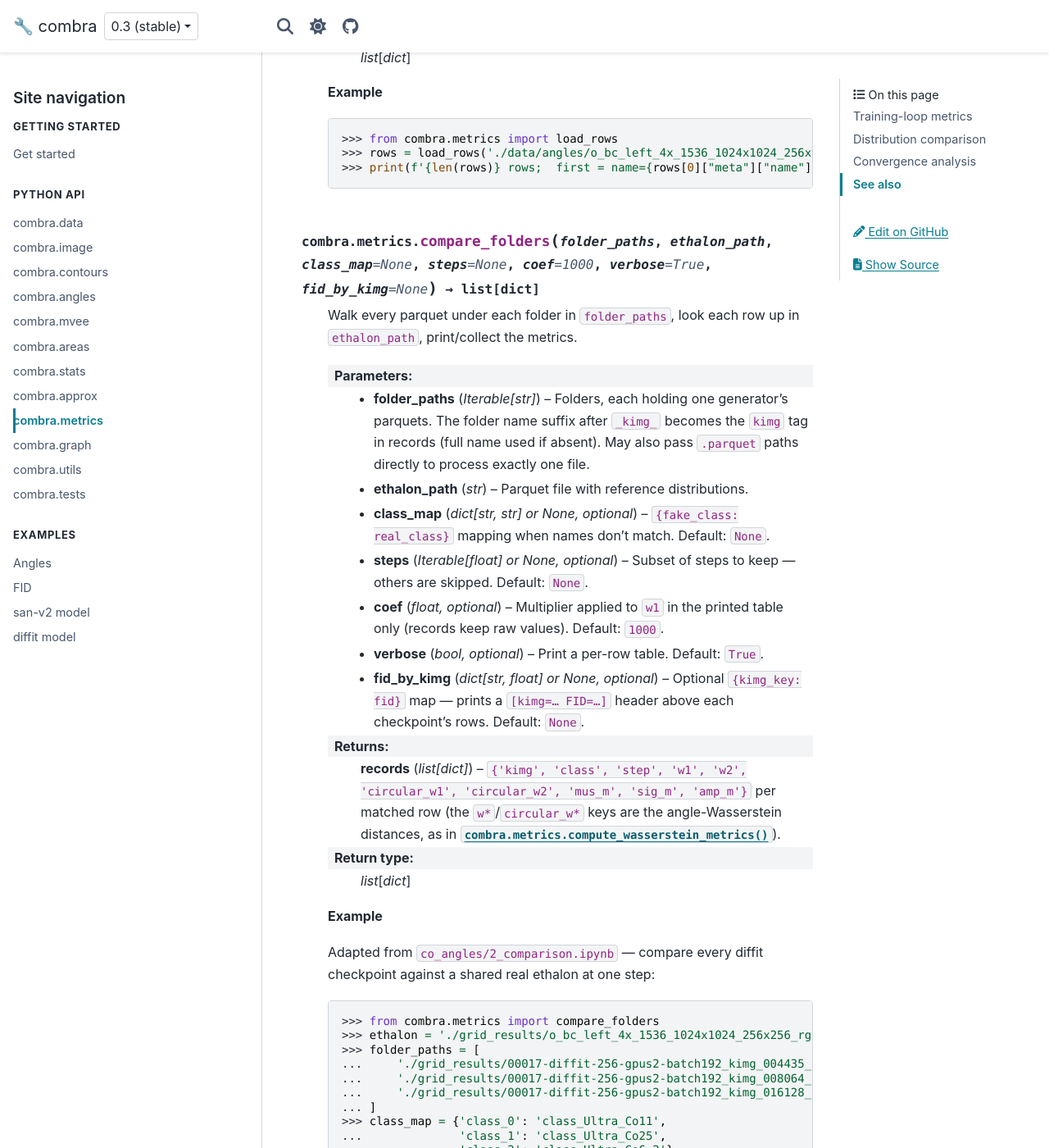
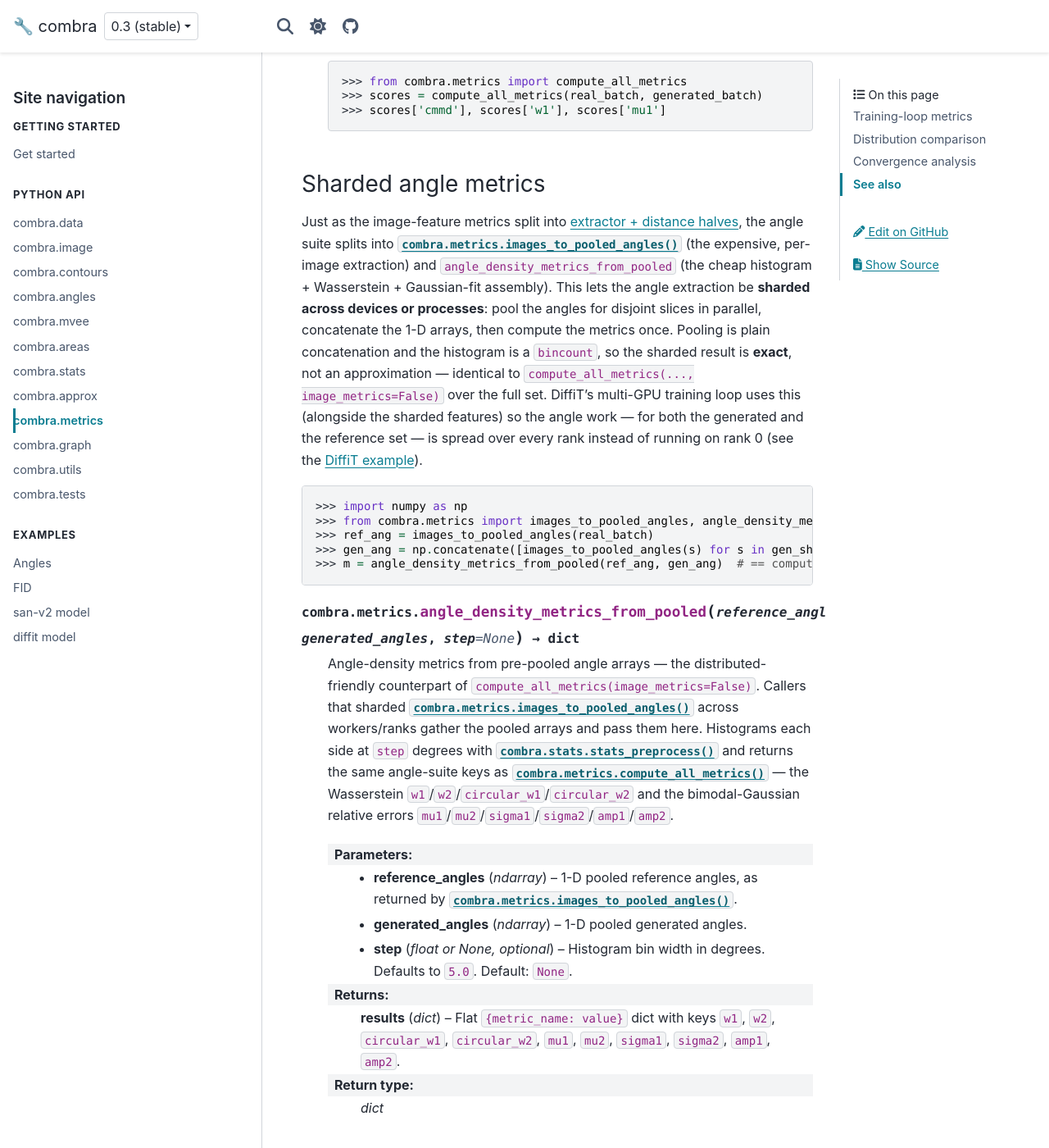
Before and after one commit to dkagramanyan/wc_cv, a Sphinx documentation site: the page built from docs/api/metrics.md, in a window 1280 px wide and 1400 px high, scrolled down 16973 px. Shown: the whole window at 82% size. Built offline with Sphinx 7.4.7 and the PyData theme 0.15.4, drawn with Linux system fonts in a browser that asks for light colours; some of the changed text lies outside the part shown.

Commit message:
updated docs

`````diff
--- a/docs/api/metrics.md
+++ b/docs/api/metrics.md
@@ -313,6 +313,22 @@
 :rtype: tuple(ndarray, ndarray)
 ````
 
+````{py:function} combra.metrics.images_to_pooled_angles(images, border_eps=5, tol=3, min_segment_len=10.0) -> ndarray
+
+The step-independent part of {py:func}`combra.metrics.images_to_angle_density`: run `_preprocess_image → get_angles` on each image and concatenate the per-image vertex angles, but **without** histogramming. Histogram the result with {py:func}`combra.stats.stats_preprocess` to obtain the `(x, y)` density. Because pooling is plain concatenation and `stats_preprocess` is a `bincount`, pooled arrays from disjoint image shards combine exactly — `stats_preprocess(concat(pooled_a, pooled_b))` equals the density over the full set, in any order — so this is the unit to extract per worker/rank when the per-image angle work is sharded (see [Sharded angle metrics](#sharded-angle-metrics)).
+
+:param images: Image batch.
+:type images: ndarray or torch.Tensor
+:param border_eps: Border margin passed to {py:func}`combra.angles.get_angles`. Default: `5`.
+:type border_eps: int, optional
+:param tol: Polygon-approximation tolerance passed to `get_angles`. Default: `3`.
+:type tol: int, optional
+:param min_segment_len: Minimum segment length passed to `get_angles`. Default: `10.0`.
+:type min_segment_len: float, optional
+:returns: **pooled** (*ndarray*) – 1-D array of all pooled vertex angles (degrees).
+:rtype: ndarray
+````
+
 ### Gaussian-fit metrics
 
 `compute_gauss_metrics` mirrors `compute_wasserstein_metrics`, but instead of a
@@ -451,6 +467,32 @@
 >>> scores = compute_all_metrics(real_batch, generated_batch)
 >>> scores['cmmd'], scores['w1'], scores['mu1']
 ```
+````
+
+### Sharded angle metrics
+
+Just as the image-feature metrics split into [extractor + distance halves](#sharded-feature-extraction), the angle suite splits into {py:func}`combra.metrics.images_to_pooled_angles` (the expensive, per-image extraction) and `angle_density_metrics_from_pooled` (the cheap histogram + Wasserstein + Gaussian-fit assembly). This lets the angle extraction be **sharded across devices or processes**: pool the angles for disjoint slices in parallel, concatenate the 1-D arrays, then compute the metrics once. Pooling is plain concatenation and the histogram is a `bincount`, so the sharded result is **exact**, not an approximation — identical to `compute_all_metrics(..., image_metrics=False)` over the full set. DiffiT's multi-GPU training loop uses this (alongside the sharded features) so the angle work — for both the generated and the reference set — is spread over every rank instead of running on rank 0 (see the {doc}`DiffiT example </examples/diffit>`).
+
+```python
+>>> import numpy as np
+>>> from combra.metrics import images_to_pooled_angles, angle_density_metrics_from_pooled
+>>> ref_ang = images_to_pooled_angles(real_batch)                          # once, cacheable
+>>> gen_ang = np.concatenate([images_to_pooled_angles(s) for s in gen_shards])  # sharded
+>>> m = angle_density_metrics_from_pooled(ref_ang, gen_ang)  # == compute_all_metrics(..., image_metrics=False)
+```
+
+````{py:function} combra.metrics.angle_density_metrics_from_pooled(reference_angles, generated_angles, step=None) -> dict
+
+Angle-density metrics from pre-pooled angle arrays — the distributed-friendly counterpart of `compute_all_metrics(image_metrics=False)`. Callers that sharded {py:func}`combra.metrics.images_to_pooled_angles` across workers/ranks gather the pooled arrays and pass them here. Histograms each side at `step` degrees with {py:func}`combra.stats.stats_preprocess` and returns the same angle-suite keys as {py:func}`combra.metrics.compute_all_metrics` — the Wasserstein `w1`/`w2`/`circular_w1`/`circular_w2` and the bimodal-Gaussian relative errors `mu1`/`mu2`/`sigma1`/`sigma2`/`amp1`/`amp2`.
+
+:param reference_angles: 1-D pooled reference angles, as returned by {py:func}`combra.metrics.images_to_pooled_angles`.
+:type reference_angles: ndarray
+:param generated_angles: 1-D pooled generated angles.
+:type generated_angles: ndarray
+:param step: Histogram bin width in degrees. Defaults to `5.0`. Default: `None`.
+:type step: float or None, optional
+:returns: **results** (*dict*) – Flat `{metric_name: value}` dict with keys `w1`, `w2`, `circular_w1`, `circular_w2`, `mu1`, `mu2`, `sigma1`, `sigma2`, `amp1`, `amp2`.
+:rtype: dict
 ````
 
 ## Distribution comparison
`````
Also changed, not shown: docs/examples/diffit.md (+18 -9 lines).
